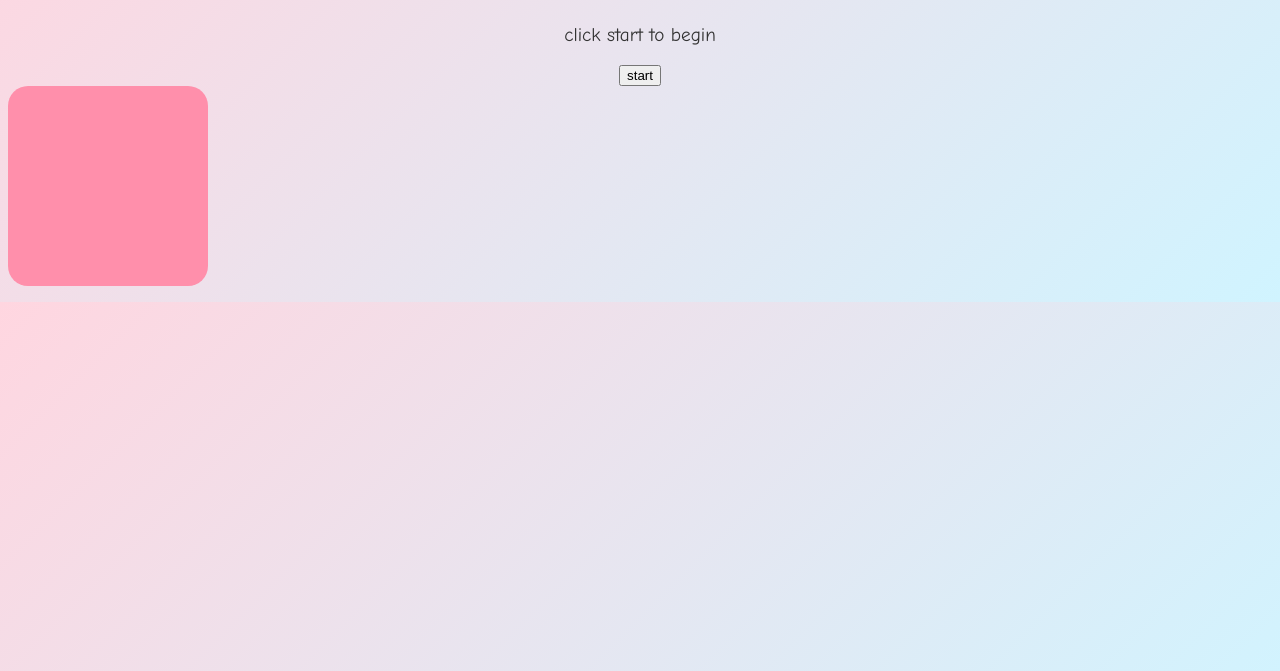
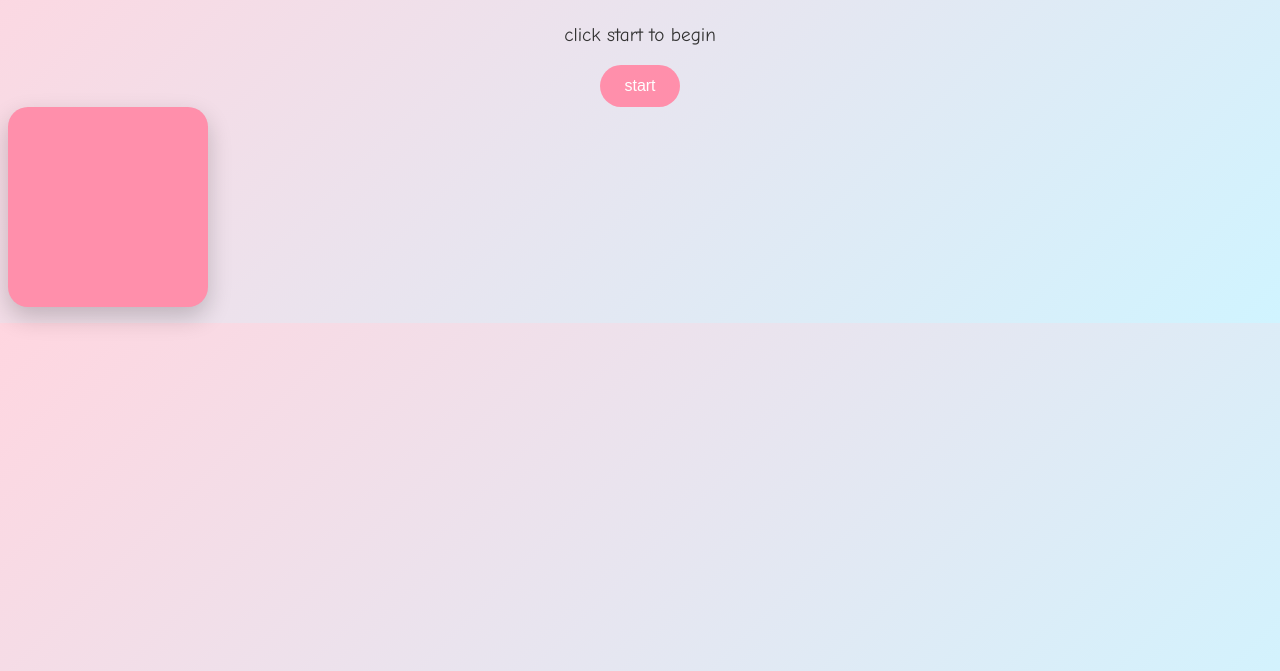
Before and after one commit to vinayaa1/reaaction-game, a plain HTML site: page index.html in a window 1280 px wide. Shown: the part 129-800 px from the top of the page. Drawn offline with Linux system fonts and the light colour scheme.

Commit message:
finish index.html and update style.css

```diff
--- a/index.html
+++ b/index.html
@@ -3,6 +3,7 @@
 <head>
     <meta charset="UTF-8" />
     <title>reaaction time game hehe</TITLE>
+    <link href="https://fonts.googleapis.com/css2?family=Poppins:wght@400;600&display=swap" rel="stylesheet">
     <link rel="stylesheet" href="style.css">
 </head>
 <body>
--- a/style.css
+++ b/style.css
@@ -25,5 +25,27 @@ h1 {
     display: none
     cursor: pointer;
     border-radius: 20px;
+    box-shadow: 0 10px 25px rgba(0,0,0,0.2);
+    transition: transform 0.1s ease;
+}
 
+#box:hover {
+    transform: scale(1.05);
 }
+
+button {
+    padding : 12px 24px;
+    font-size: 16px;
+    cursor: pointer;
+    border: none;
+    border-radius: 25px;
+    background: #ff8fab;
+    color: white;
+    box-shadow: 0 5px 15px rgba (0,0,0,0.2);
+    transition: all 0.2s ease;
+}
+
+button:hover {
+    background: #ff5d8f;
+    transform: translateY(-2px);
+}
```
